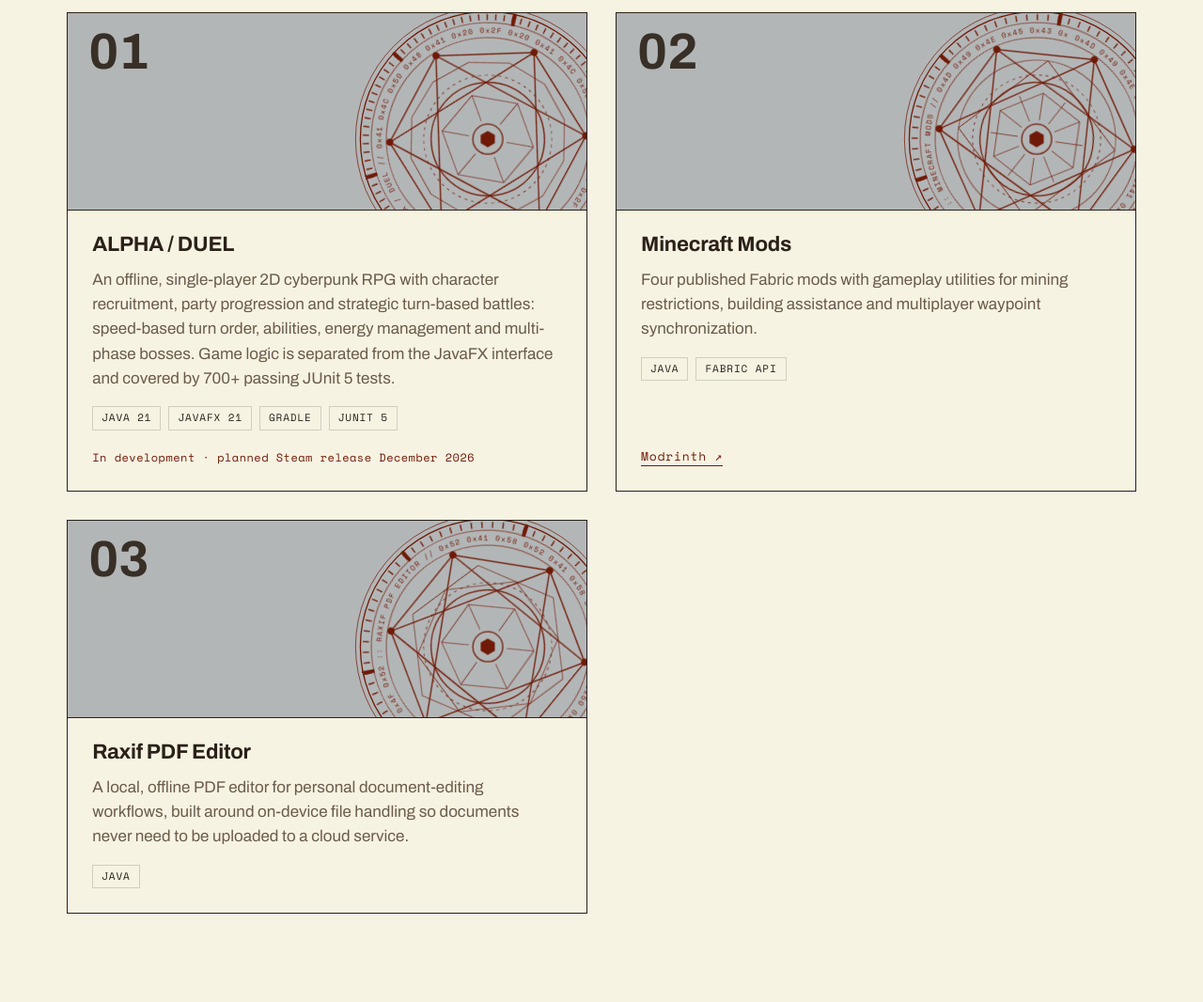
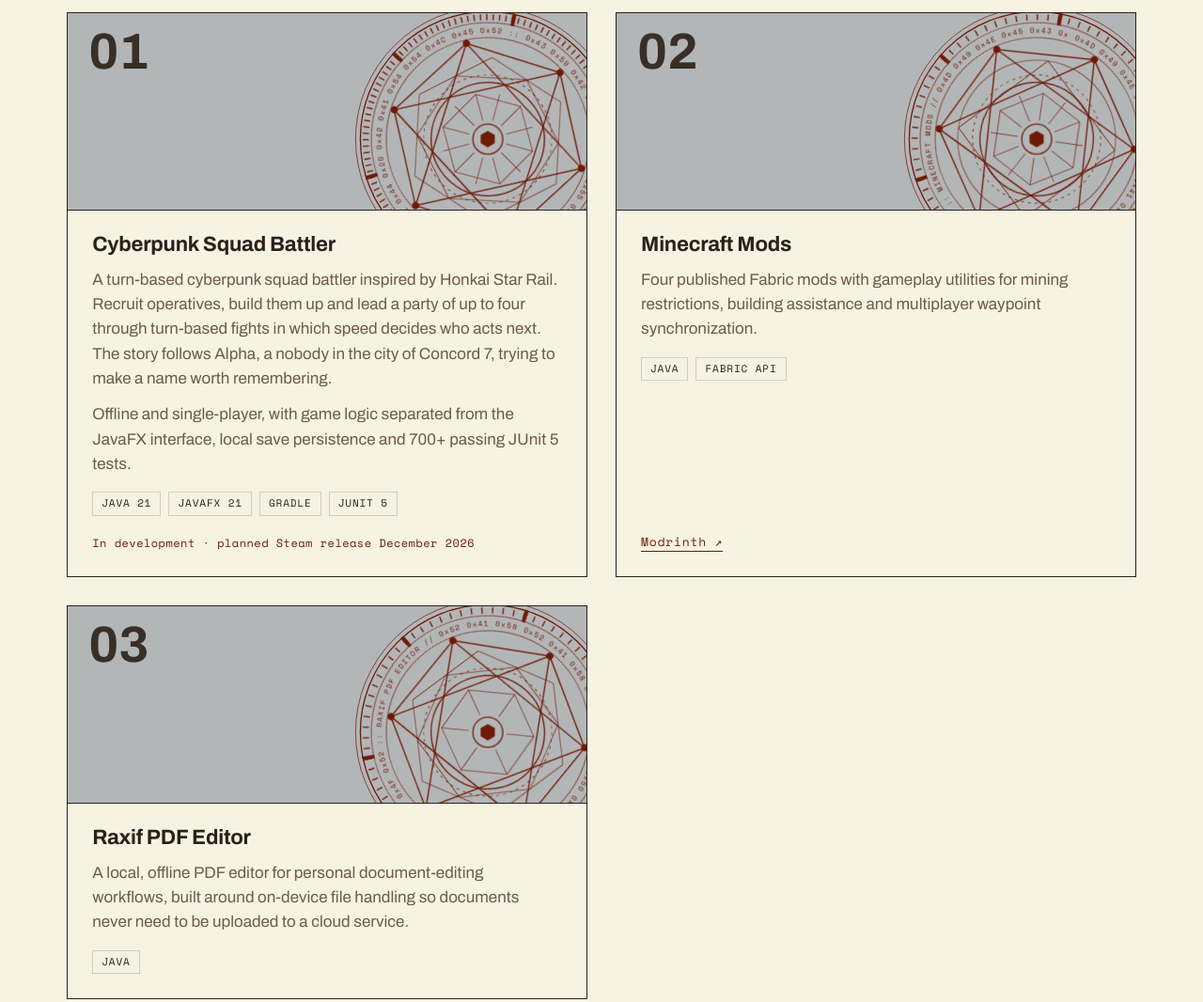
Before and after one commit to jefflim05cs/jefflim05cs.github.io, a plain HTML site: page index.html in a window 1280 px wide. Shown: the part 1231-2297 px from the top of the page at 94% size. Drawn offline with nearby package versions, Linux system fonts and the light colour scheme.

Commit message:
Describe the game without its working title
Refers to it as a turn-based cyberpunk squad battler and uses the game's general description (operatives, parties of four, speed-based turns, the story in Concord 7).

```diff
--- a/index.html
+++ b/index.html
@@ -68,7 +68,7 @@
         <p class="kicker reveal">FILE 0x2A <span class="sep">//</span> COMPUTER SCIENCE SPECIALIST <span class="sep">//</span> UTM · EXPECTED 2029</p>
         <h1 class="reveal">Jeff Lim<span class="dot">.</span></h1>
         <p class="statement reveal">Computer Science student at the University of Toronto Mississauga. I build games, offline-first tools, and Minecraft mods in Java.</p>
-        <p class="status reveal"><span class="hexdot" aria-hidden="true"></span>Now building ALPHA / DUEL · planned Steam release December 2026</p>
+        <p class="status reveal"><span class="hexdot" aria-hidden="true"></span>Now building a turn-based cyberpunk squad battler · planned Steam release December 2026</p>
         <div class="cta reveal">
           <a class="btn btn-solid" href="#work">View work <span aria-hidden="true">→</span></a>
           <a class="btn btn-ghost" href="assets/Jeff_Lim_Resume.pdf" download>Download résumé</a>
@@ -91,7 +91,7 @@
     <div class="city" id="city" aria-hidden="true"></div>
     <div class="ticker" aria-hidden="true">
       <div class="ticker-track" id="tickerTrack">
-        <span>NOW BUILDING: ALPHA / DUEL</span><span>PLANNED STEAM RELEASE: DEC 2026</span><span>700+ PASSING TESTS</span><span>4 MODS ON MODRINTH</span><span>0x4A 0x45 0x46 0x46</span><span>UTM CS · EXPECTED 2029</span>
+        <span>NOW BUILDING: CYBERPUNK SQUAD BATTLER</span><span>PLANNED STEAM RELEASE: DEC 2026</span><span>700+ PASSING TESTS</span><span>4 MODS ON MODRINTH</span><span>0x4A 0x45 0x46 0x46</span><span>UTM CS · EXPECTED 2029</span>
       </div>
     </div>
 
@@ -104,14 +104,15 @@
 
       <!-- ✏️ One <article> per project. data-seed drives the card's sigil. -->
       <div class="projects">
-        <article class="project reveal" data-seed="ALPHA / DUEL" data-tier="1">
+        <article class="project reveal" data-seed="CYBERPUNK SQUAD BATTLER" data-tier="1">
           <div class="project-plate">
             <span class="project-no">01</span>
             <div class="project-sigil"></div>
           </div>
           <div class="project-body">
-            <h3>ALPHA / DUEL</h3>
-            <p>An offline, single-player 2D cyberpunk RPG with character recruitment, party progression and strategic turn-based battles: speed-based turn order, abilities, energy management and multi-phase bosses. Game logic is separated from the JavaFX interface and covered by 700+ passing JUnit 5 tests.</p>
+            <h3>Cyberpunk Squad Battler</h3>
+            <p>A turn-based cyberpunk squad battler inspired by Honkai Star Rail. Recruit operatives, build them up and lead a party of up to four through turn-based fights in which speed decides who acts next. The story follows Alpha, a nobody in the city of Concord 7, trying to make a name worth remembering.</p>
+            <p>Offline and single-player, with game logic separated from the JavaFX interface, local save persistence and 700+ passing JUnit 5 tests.</p>
             <ul class="tags"><li>Java 21</li><li>JavaFX 21</li><li>Gradle</li><li>JUnit 5</li></ul>
             <p class="status-line">In development · planned Steam release December 2026</p>
           </div>
@@ -179,7 +180,7 @@
           </li>
           <li>
             <span class="when">NOW</span>
-            <div><h3>Building ALPHA / DUEL</h3><p class="org">Independent game · Java 21, JavaFX 21</p><p>Turn-based cyberpunk RPG, planned for release on Steam in December 2026.</p></div>
+            <div><h3>Building a cyberpunk squad battler</h3><p class="org">Independent game · Java 21, JavaFX 21</p><p>Turn-based cyberpunk RPG, planned for release on Steam in December 2026.</p></div>
           </li>
           <li>
             <span class="when">ONGOING</span>
```
